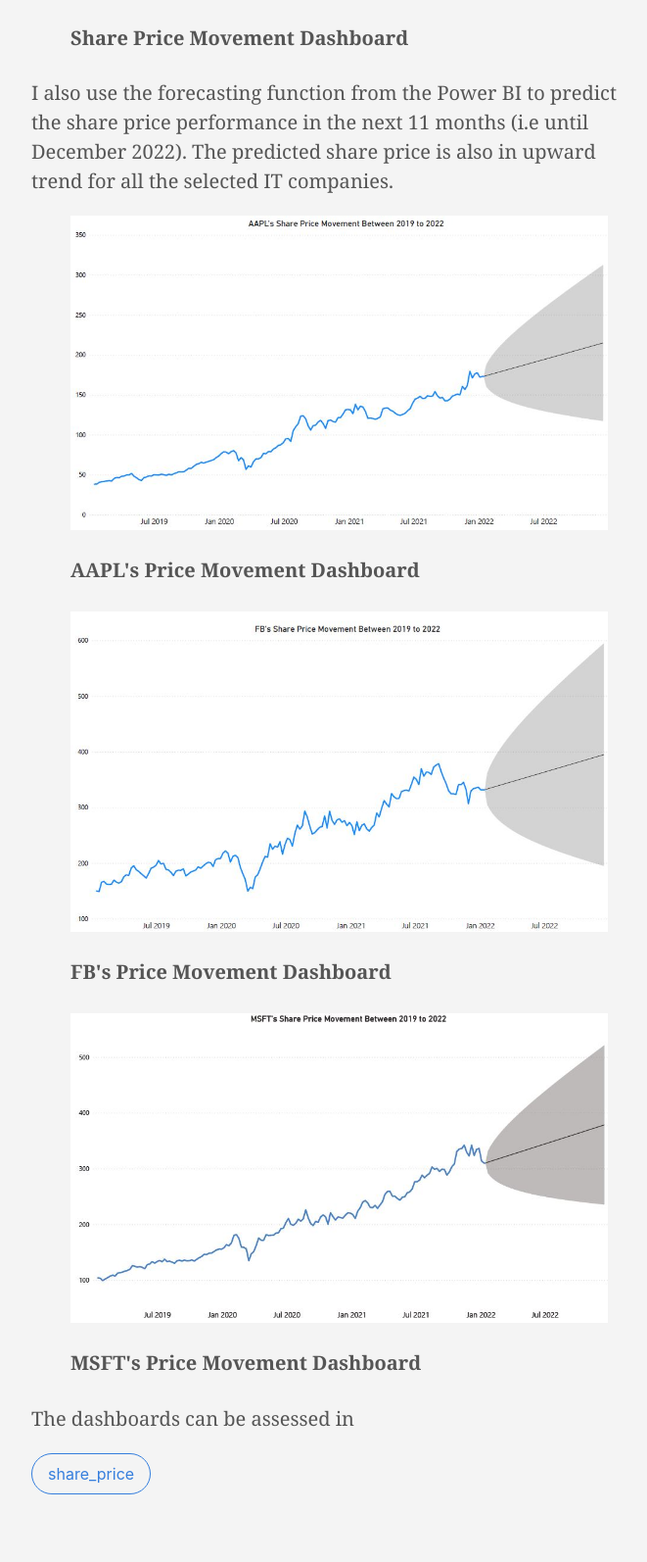
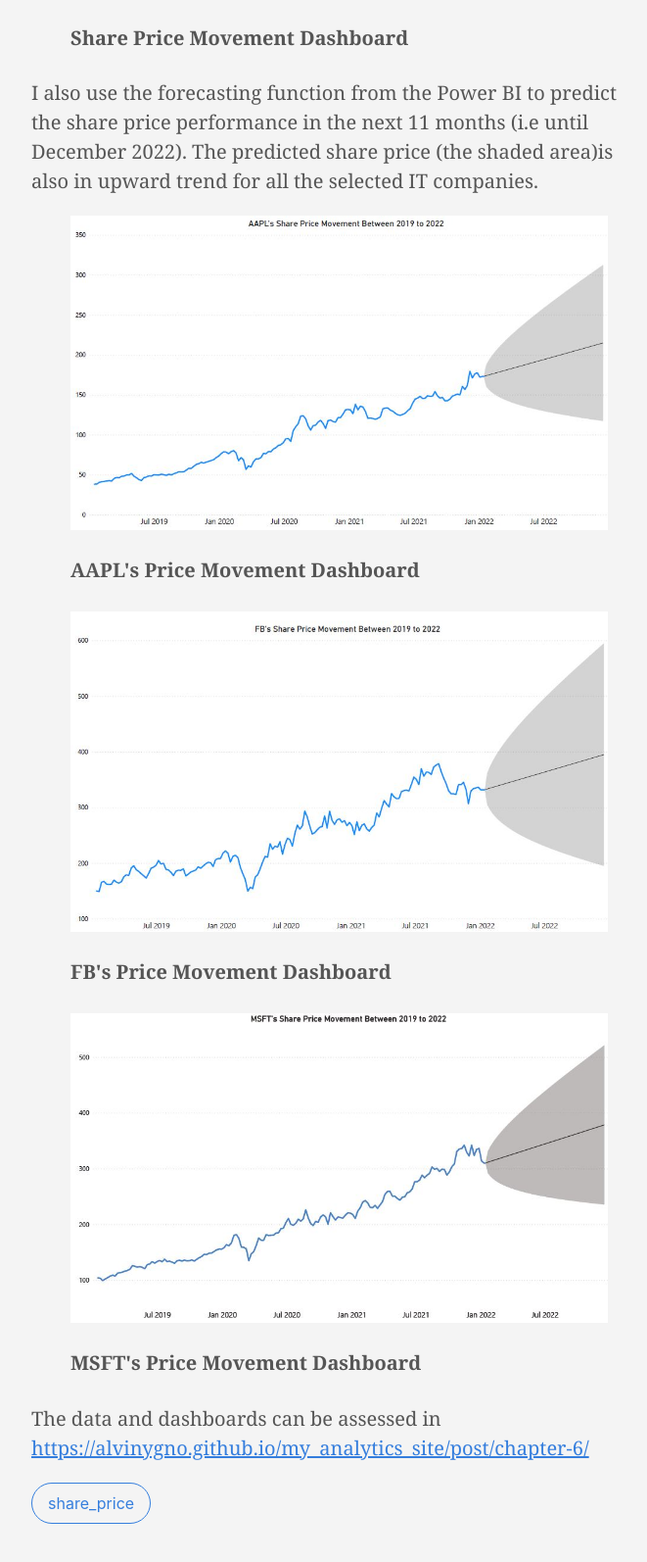
Before and after one commit to Alvinygno/my_analytics_site, a plain HTML site: page post/chapter-6/index.html in a window 1280 px wide. Shown: the part 1071-2665 px from the top of the page at 98% size, without its empty margins (112-773 px from the left). Drawn offline with Linux system fonts and the light colour scheme.

Commit message:
Add files via upload

```diff
--- a/post/chapter-6/index.html
+++ b/post/chapter-6/index.html
@@ -36,7 +36,7 @@
 <meta itemprop="name" content="Share Price Movement">
 <meta itemprop="description" content="Selected US Stock Price Movement"><meta itemprop="datePublished" content="2022-01-15T11:00:59-04:00" />
 <meta itemprop="dateModified" content="2022-01-15T11:00:59-04:00" />
-<meta itemprop="wordCount" content="156">
+<meta itemprop="wordCount" content="161">
 <meta itemprop="keywords" content="share_price," /><meta name="twitter:card" content="summary"/>
 <meta name="twitter:title" content="Share Price Movement"/>
 <meta name="twitter:description" content="Selected US Stock Price Movement"/>
@@ -175,7 +175,7 @@
         </figcaption>
 </figure>
 
-<p>I also use the forecasting function from the Power BI to predict the share price performance in the next 11 months (i.e until December 2022). The predicted share price is also in upward trend for all the selected IT companies.</p>
+<p>I also use the forecasting function from the Power BI to predict the share price performance in the next 11 months (i.e until December 2022). The predicted share price (the shaded area)is also in upward trend for all the selected IT companies.</p>
 <figure><img src="../../images/SharePrice_aapl.JPG"/><figcaption>
             <h4>AAPL&#39;s Price Movement Dashboard</h4>
         </figcaption>
@@ -191,7 +191,7 @@
         </figcaption>
 </figure>
 
-<p>The dashboards can be assessed in</p>
+<p>The data and dashboards can be assessed in <a href="https://alvinygno.github.io/my_analytics_site/post/chapter-6/">https://alvinygno.github.io/my_analytics_site/post/chapter-6/</a></p>
 <ul class="pa0">
 
    <li class="list">
```
